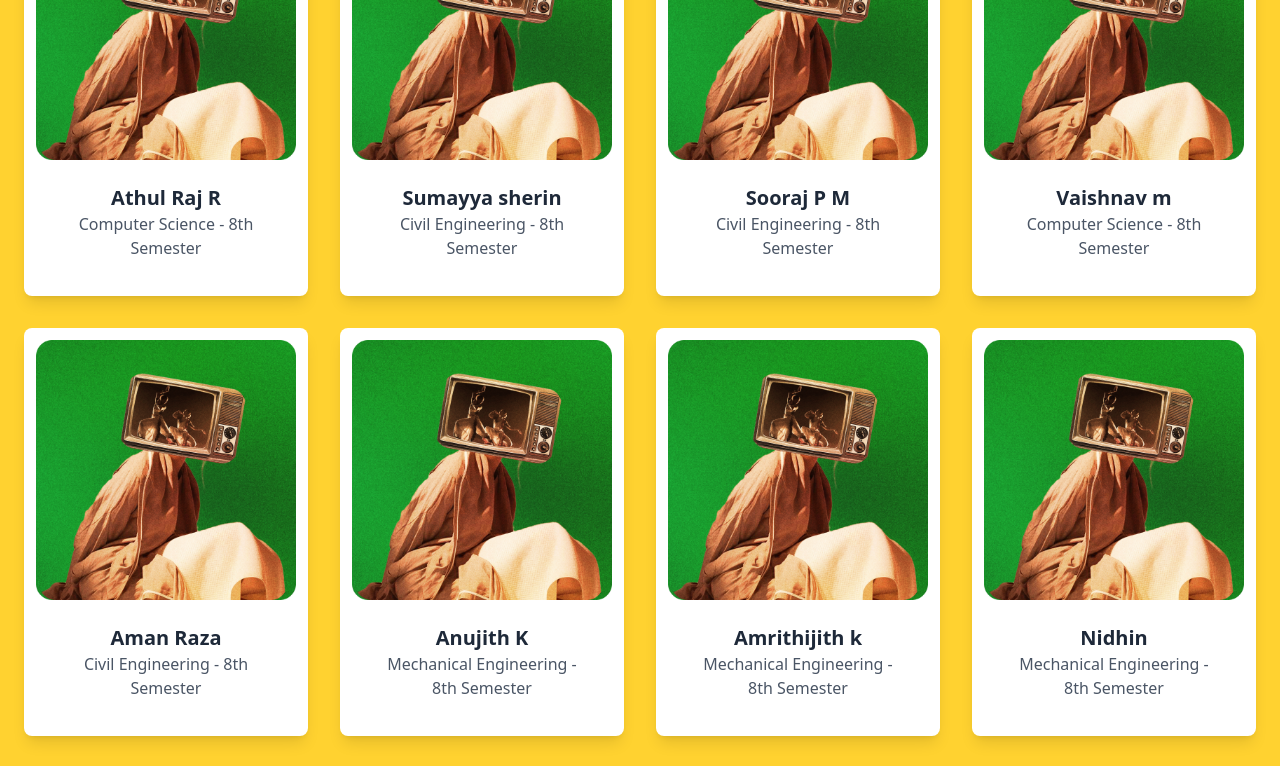
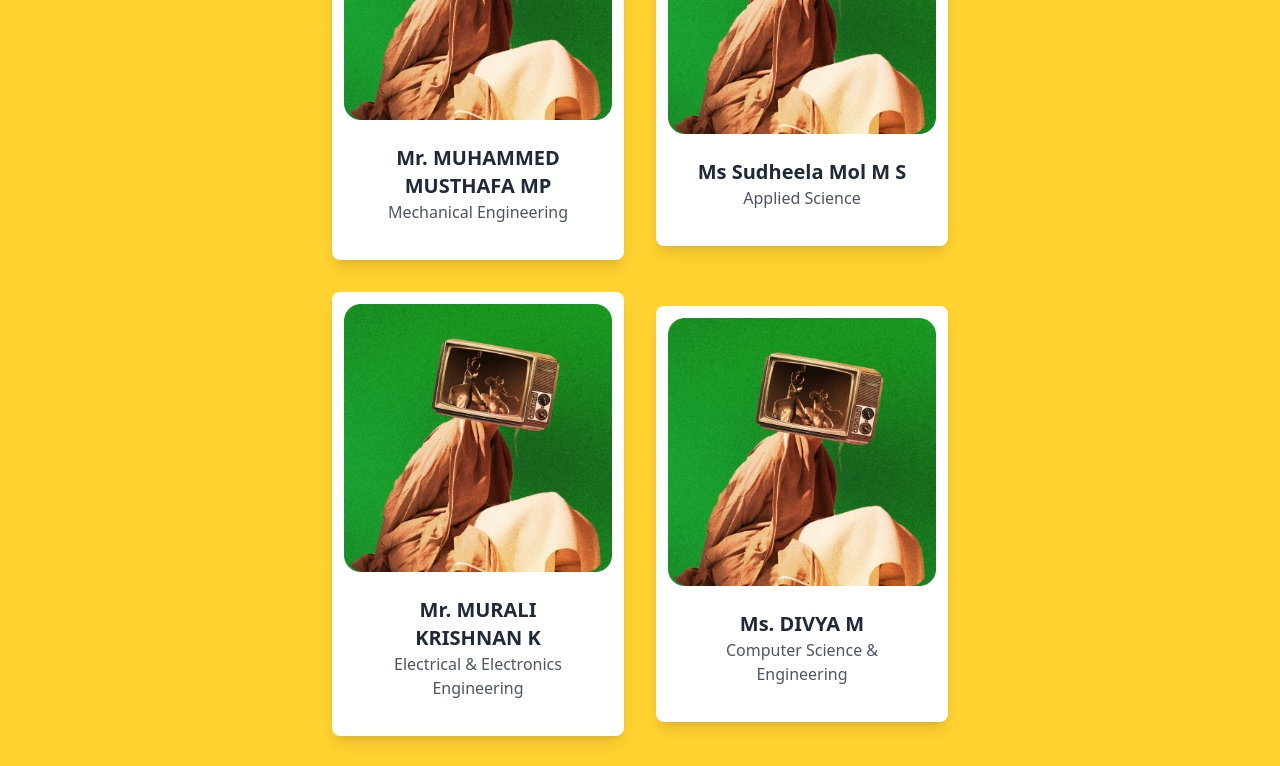
Before and after one commit to Shinobi-developers/SAAYA-25, a React (Vite) app: page /about in a window 1280 px wide. Shown: the part 5420-6186 px from the top of the page. Built offline with nearby package versions, Linux system fonts and the light colour scheme.

Commit message:
[feat]: teacher coordinator update

```diff
--- a/src/components/AboutTeam/index.tsx
+++ b/src/components/AboutTeam/index.tsx
@@ -9,7 +9,7 @@ interface Member {
 }
 
 const teamMembers: Member[] = [
-  { name: "MS. APARNA KC",
+  { name: "Ms. APARNA KC",
     dept: "Electronics & Communication Engineering",
     imageUrl: PlaceholderImg
   },
@@ -19,8 +19,28 @@ const teamMembers: Member[] = [
     imageUrl: PlaceholderImg,
   },
   {
+    name: "Mr. MUHAMMED MUSTHAFA MP",
+    dept: "Mechanical Engineering",
+    imageUrl: PlaceholderImg,
+  },
+  {
+    name: "Ms Sudheela Mol M S",
+    dept: "Applied Science",
+    imageUrl: PlaceholderImg,
+  },
+  {
+    name: "Mr. MURALI KRISHNAN K",
+    dept: "Electrical & Electronics Engineering",
+    imageUrl: PlaceholderImg,
+  },
+  {
+    name: "Ms. DIVYA M",
+    dept: "Computer Science & Engineering",
+    imageUrl: PlaceholderImg,
+  },
+  {
     name: "Athul Raj R ",
-    dept: "Computer Science",
+    dept: "Computer Science & Engineering",
     semester: "8th",
     imageUrl: PlaceholderImg,
   },
@@ -38,7 +58,7 @@ const teamMembers: Member[] = [
   },
   {
     name: "Vaishnav m",
-    dept: "Computer Science",
+    dept: "Computer Science & Engineering",
     semester: "8th",
     imageUrl: PlaceholderImg,
   },
@@ -138,7 +158,7 @@ const CoordinationTeam: React.FC = () => {
           <h3 className="text-2xl font-semibold text-gray-800 mb-4">
             Teachers Coordinators
           </h3>
-          <div className="grid grid-cols-1 sm:grid-cols-2 md:grid-cols-2 lg:grid-cols-2 gap-8 place-items-center md:w-6/12">
+          <div className="grid grid-cols-1 sm:grid-cols-3 md:grid-cols-3 lg:grid-cols-2 gap-8 place-items-center md:w-6/12">
             {teamMembers
               .filter((member) => !member.semester)
               .map((member, index) => (
```
